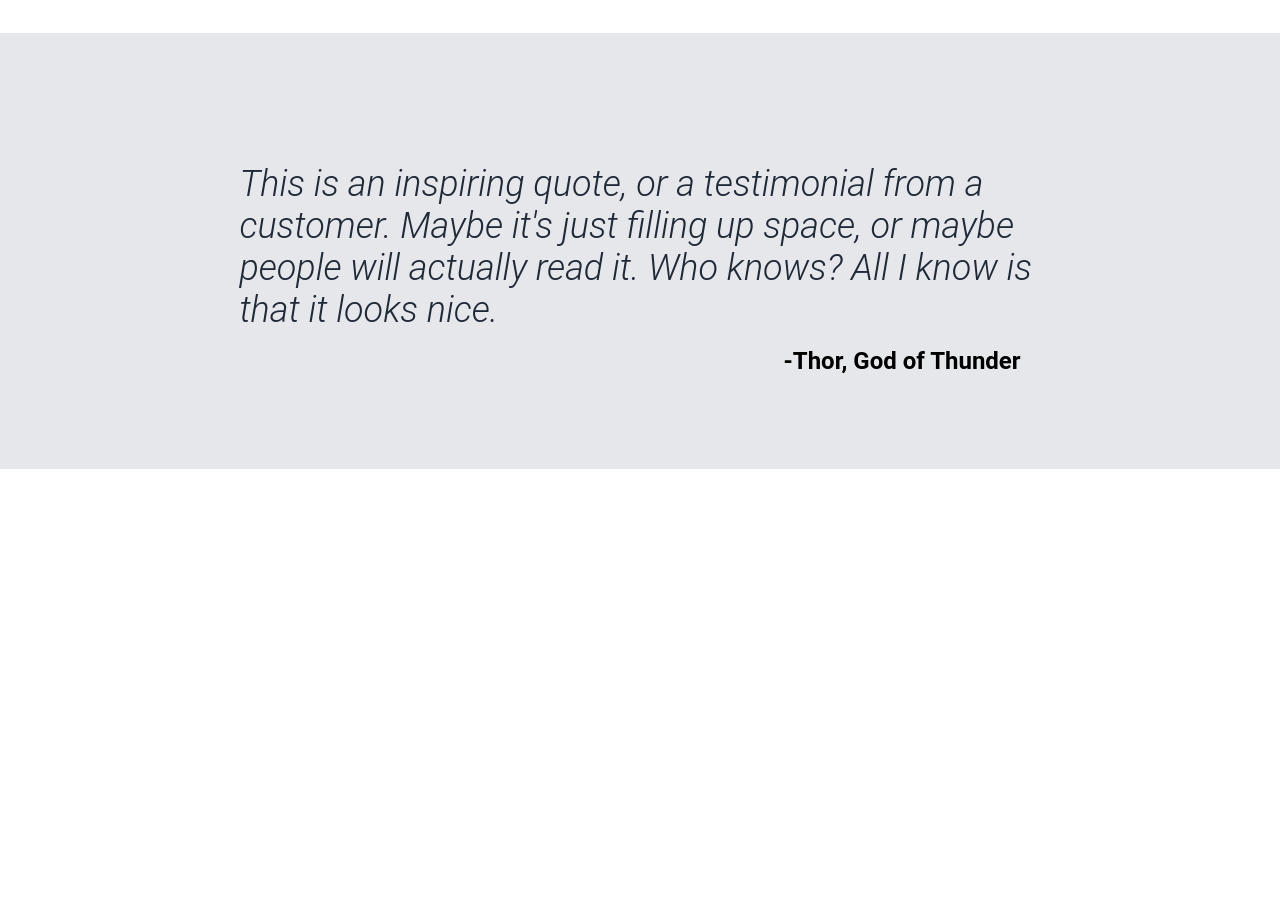
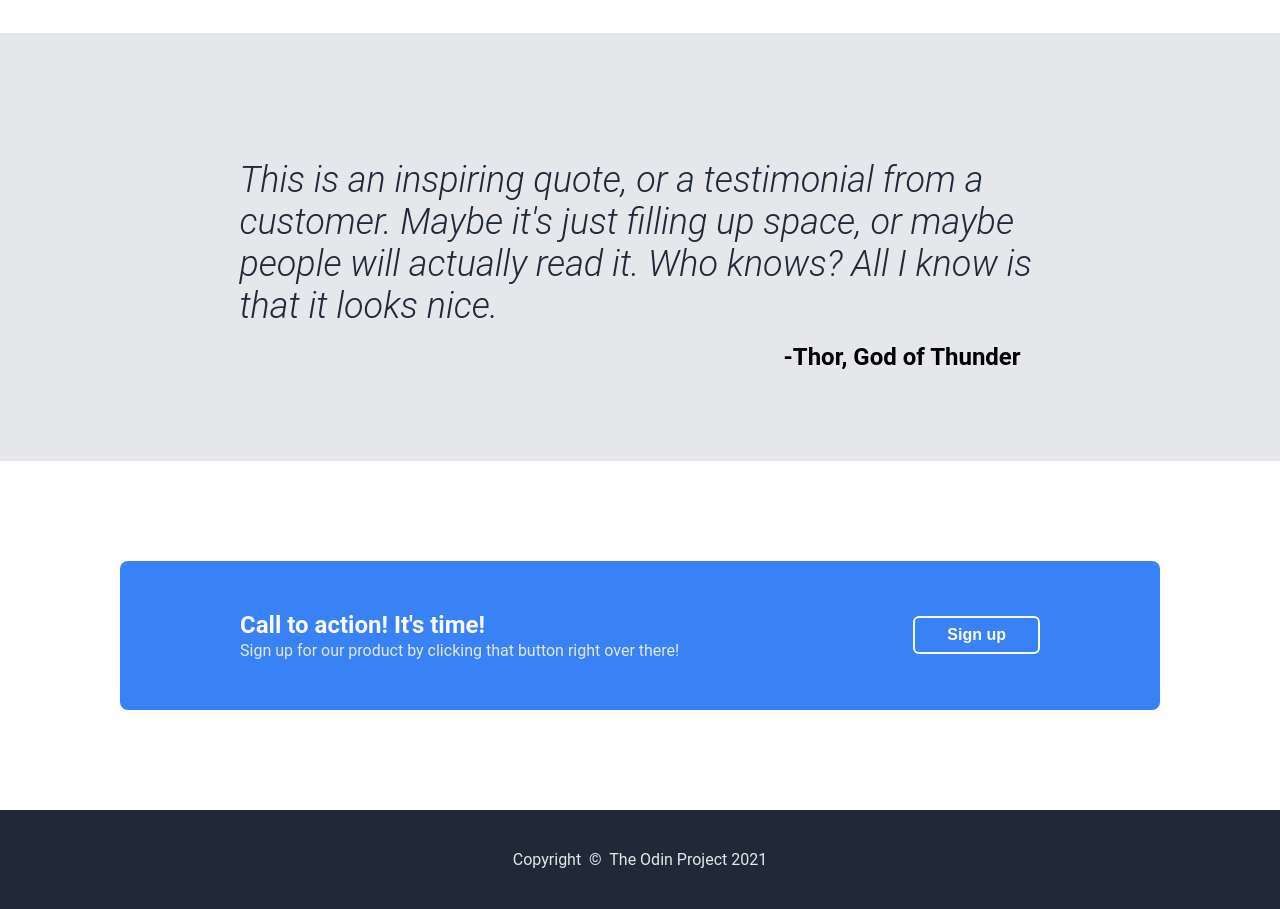
Before and after one commit to bitfoot/landing-page, a plain HTML site: page index.html in a window 1280 px wide. Shown: the part 1140-2049 px from the top of the page. Before the commit the page ends 1609 px from the top, so only its background shows below. Drawn offline with Linux system fonts and the light colour scheme.

Commit message:
Finish styling the page and add finishing touches
Finished stling call to action section and the footer. Additionally,
added minor adjustments to other sections and changed the page title
to reference trains and trams.

[Ticket: N/A]

```diff
--- a/css/styles.css
+++ b/css/styles.css
@@ -5,7 +5,6 @@
 
 body {
     font-family:  Roboto, Oxygen, Ubuntu, Cantarell, 'Open Sans', 'Helvetica Neue', sans-serif;
-    /* position: relative; */
 }
 
 .header {
@@ -13,9 +12,6 @@ body {
     background-color: #1F2937;
     justify-content: center;
     align-items: center;
-    /* padding: 6px 50px; */
-    /* height: 100px; */
-    /* position: sticky; */
     position: sticky;
     top: 0;
 }
@@ -26,8 +22,6 @@ body {
     justify-content: space-between;
     align-items: center;
     padding: 12px 50px;
-    /* position: sticky;
-    top: 0; */
 }
 
 
@@ -47,14 +41,11 @@ a {
     justify-content: center;
     align-items: center;
     background-color: #1F2937;
-    /* padding-bottom: 20px; */
 }
 
 .hero__container {
     flex: 0 1 1000px;
-    /* background-color: #1F2937; */
     display: flex;
-    /* justify-content: space-around; */
     justify-content: space-between;
     align-items: flex-end;
     padding: 100px 50px 134px;
@@ -77,25 +68,19 @@ a {
 
 .hero__info {
     flex: 1 1 auto;
-    /* flex: 1 1 auto; */
     width: 450px;
-    /* width: 500px; */
-    /* flex: 0 1 0; */
-    /* flex-grow: 0; */
-    /* width: 500px; */
 }
 
 .hero__secondary-text {
     margin: 0;
     color: #E5E7EB;
     font-size: 18px;
-    /* font-weight: extra-bold; */
 }
 
 .hero__sign-up-btn {
     background-color: #3882F6;
     border: none;
-    padding: 9px 33px;
+    padding: 8px 32px;
     color: #F9FAF8;
     font-weight: 600;
     font-size: 16px;
@@ -103,27 +88,24 @@ a {
     margin-top: 12px;
 }
 
-
+button:hover {
+    cursor: pointer;
+}
 
 .info {
     display: flex;
     flex-direction: column;
     align-items: center;
-    /* padding: 8px; */
     text-align: center;
-    /* flex-wrap: wrap; */
-    /* gap: 60px; */
     padding: 10px 10px 104px;
 }
 
 .info__title {
     font-size: 36px;
-    /* margin: 44px 0; */
     color: #1F2937;
     justify-content: center;
     font-weight: 800;
     margin-bottom: 42px;
-    /* gap: 60px; */
 }
 
 .info__cards {
@@ -134,7 +116,6 @@ a {
 }
 
 .card {
-    /* outline: 1px solid red; */
     text-align: center;
     width: 180px;
     padding: 10px;
@@ -142,7 +123,6 @@ a {
     flex-direction: column;
     align-items: center;
     gap: 10px;
-    /* flex: 0 1 200px; */
 }
 
 .card__image {
@@ -159,7 +139,7 @@ a {
 }
 
 .testimonials {
-    padding: 78px;
+    padding: 90px 60px;
     background-color: #E5E7EB;
     display: flex;
     justify-content: center;
@@ -168,6 +148,7 @@ a {
 
 .testimonials__quote {
     width: 98ch;
+    margin: 0;
 }
 
 .testimonials__quote p {
@@ -175,7 +156,7 @@ a {
     color: #1F2937;
     font-style: italic;
     font-weight: 300;
-    margin-bottom: 10px;
+    margin-bottom: 0;
 }
 
 .testimonials__quote figcaption {
@@ -185,7 +166,49 @@ a {
     padding-right: 60px;
 }
 
+.call-to-action-section {
+    display: flex;
+    justify-content: center;
+    align-items: center;
+    padding: 100px 60px;
+}
+
+.call-to-action {
+    flex: 0 1 800px;
+    display: flex;
+    flex-wrap: wrap;
+    justify-content: space-between;
+    align-items: center;
+    padding: 34px 120px;
+    background-color: #3882F6;
+    border-radius: 8px;
+    column-gap: 60px;
+}
+
+.call-to-action__sign-up-btn {
+    background-color: #3882F6;
+    border: 2px solid #F9FAF8;
+    padding: 8px 32px;
+    color: #F9FAF8;
+    font-weight: 600;
+    font-size: 16px;
+    border-radius: 6px;
+}
+
+.call-to-action__title {
+    font-size: 24px;
+    margin-bottom: 2px;
+    color: #F9FAF8;
+}
+
+.call-to-action__text {
+    margin-top: 0;
+    color: #E5E7EB;
+}
 
 .footer {
+    padding: 40px;
     background-color: #1F2937;
+    color: #E5E7EB;
+    text-align: center;
 }
--- a/index.html
+++ b/index.html
@@ -22,11 +22,11 @@
     <div class="hero">
         <div class="hero__container">
             <div class="hero__info">
-                <h1 class="hero__main-text">This website is awesome</h1>
+                <h1 class="hero__main-text">Trains and trams are awesome</h1>
                 <p class="hero__secondary-text">This website has some subtext that goes here under the main title. It's a smaller font and the color is lower contrast</p>
                 <button class="hero__sign-up-btn">Sign up</button>
             </div>
-            <img src="./img/train_by_markus-winkler_r.png" alt="German bullet train" class="hero__image">
+            <img src="./img/train_by_markus-winkler_r.png" alt="White bullet train" class="hero__image">
         </div>
     </div>
 
@@ -34,19 +34,19 @@
         <h2 class="info__title">Some random information.</h2>
         <div class="info__cards">
             <div class="card">
-                <img src="./img/train-by-daniel-abadia_small.png" alt="" class="card__image">
+                <img src="./img/train-by-daniel-abadia_small.png" alt="White bullet train" class="card__image">
                 <div class="card__subtext">this is some subtext under an illustration or image</div>
             </div>
             <div class="card">
-                <img src="./img/tram-by-finn-mund_small.png" alt="" class="card__image">
+                <img src="./img/tram-by-finn-mund_small.png" alt="Yellow electric train" class="card__image">
                 <div class="card__subtext">this is some subtext under an illustration or image</div>
             </div>
             <div class="card">
-                <img src="./img/pexels-mart-production-reading.png" alt="" class="card__image">
+                <img src="./img/pexels-mart-production-reading.png" alt="Woman reading inside a tram" class="card__image">
                 <div class="card__subtext">this is some subtext under an illustration or image</div>
             </div>
             <div class="card">
-                <img src="./img/tram-by-orlando-jousset_small.png" alt="" class="card__image">
+                <img src="./img/tram-by-orlando-jousset_small.png" alt="White tram" class="card__image">
                 <div class="card__subtext">this is some subtext under an illustration or image</div>
             </div>
         </div>
@@ -62,7 +62,15 @@
             <figcaption>-Thor, God of Thunder</figcaption>
         </figure>
     </div>
-    <div class="call-to-action"></div>
-    <div class="footer"></div>
+    <div class="call-to-action-section">
+        <div class="call-to-action">
+            <div class="call-to-action__info">
+                <h1 class="call-to-action__title">Call to action! It's time!</h1>
+                <p class="call-to-action__text">Sign up for our product by clicking that button right over there!</p>
+            </div>
+            <button class="call-to-action__sign-up-btn">Sign up</button>
+        </div>
+    </div>
+    <div class="footer">Copyright &nbsp;©&nbsp; The Odin Project 2021</div>
 </body>
 </html>
```
